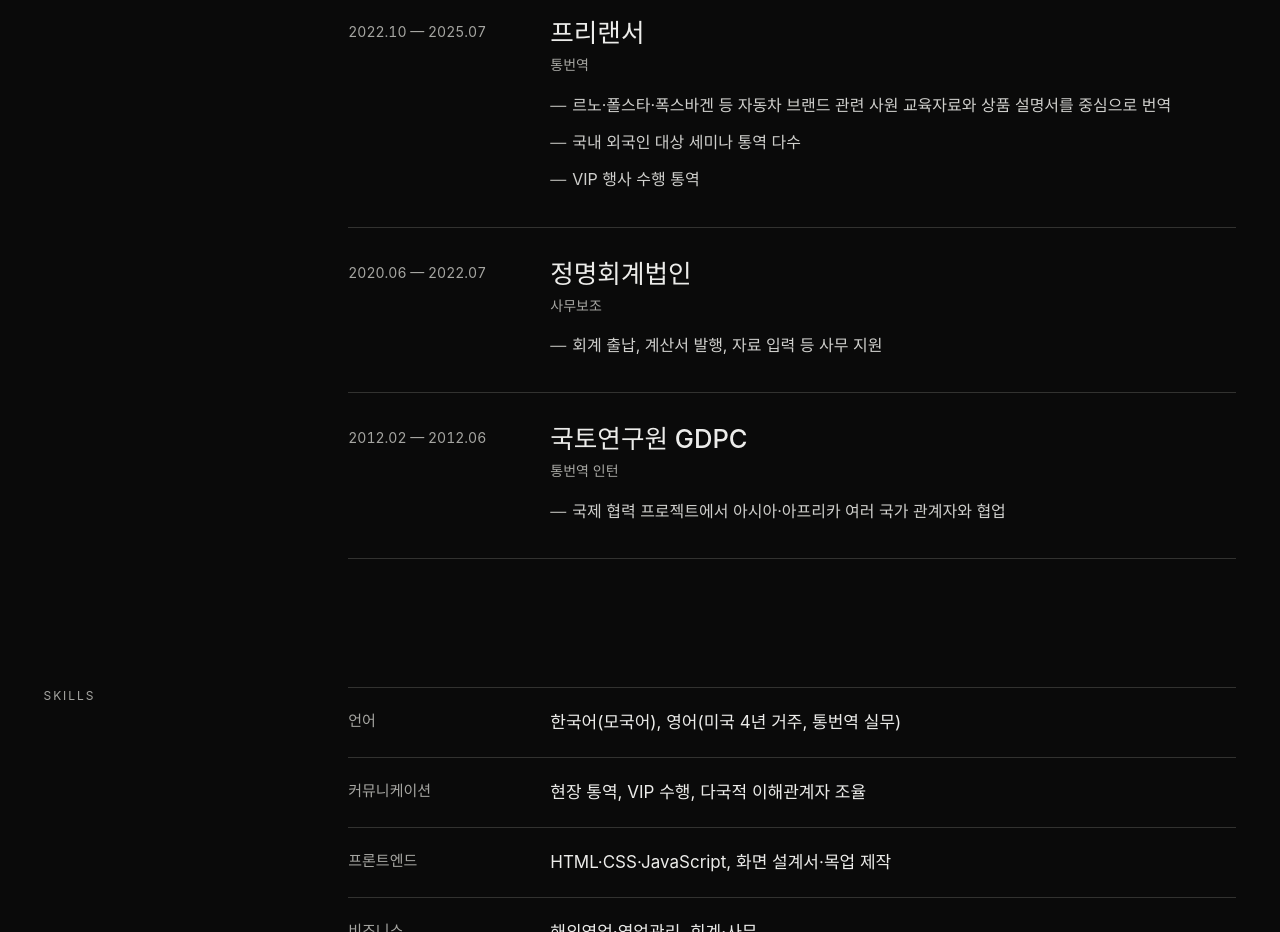
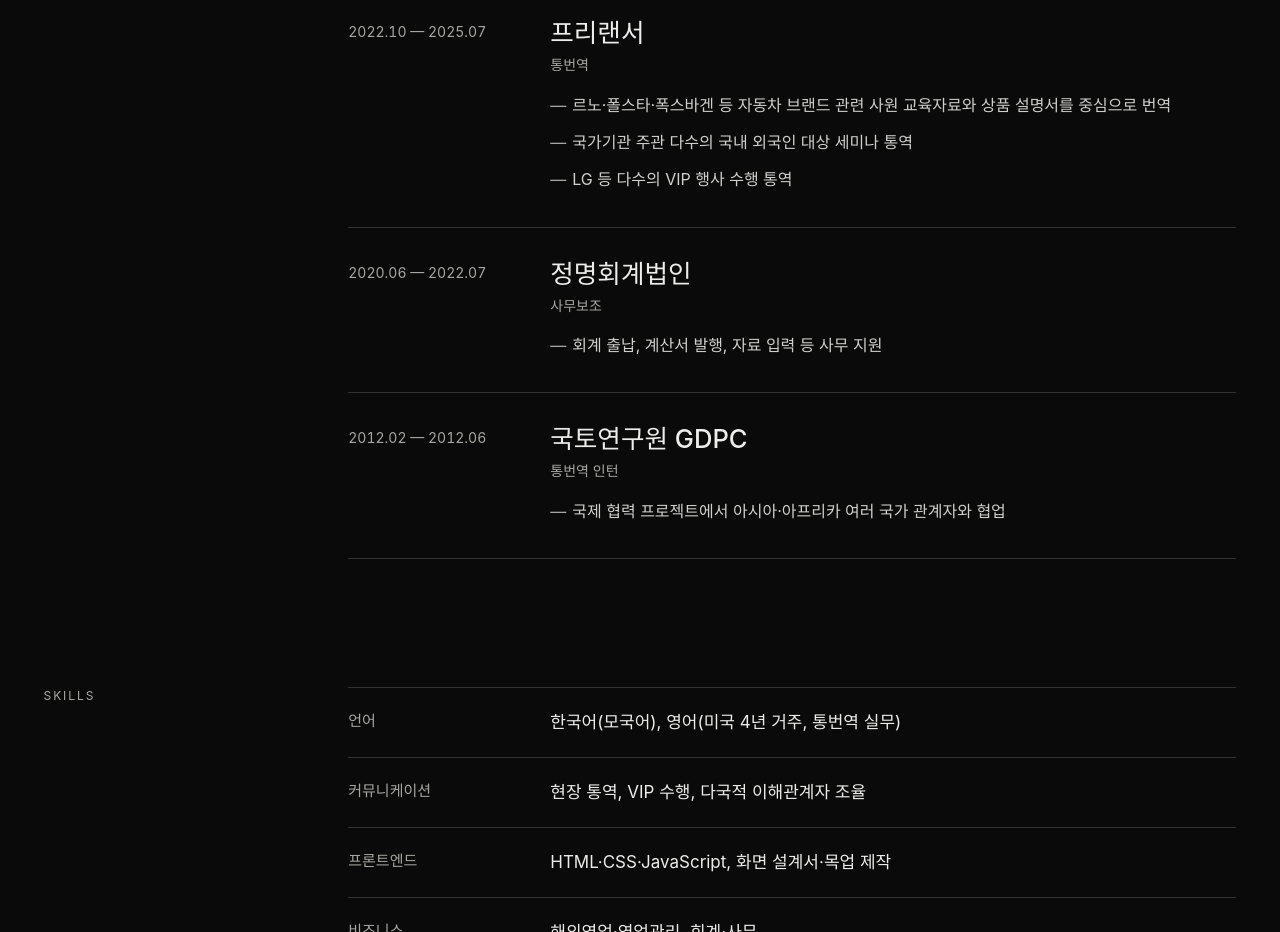
Before and after one commit to SHMDBC/shmdbc.github.io, a plain HTML site: page index.html in a window 1280 px wide. Shown: the part 3240-4172 px from the top of the page. Drawn offline with Linux system fonts and the light colour scheme.

Commit message:
Clarify freelance interpreting experience

```diff
--- a/index.html
+++ b/index.html
@@ -227,8 +227,8 @@
                 <p class="exp__role"><span class="ko">통번역</span><span class="en" lang="en">Interpreter &amp; translator</span></p>
                 <ul class="list list--plain">
                   <li><span class="ko">르노·폴스타·폭스바겐 등 자동차 브랜드 관련 사원 교육자료와 상품 설명서를 중심으로 번역</span><span class="en" lang="en">Translated mainly employee training materials and product manuals related to automotive brands such as Renault, Polestar and Volkswagen</span></li>
-                  <li><span class="ko">국내 외국인 대상 세미나 통역 다수</span><span class="en" lang="en">Interpreted at many seminars for international audiences in Korea</span></li>
-                  <li><span class="ko">VIP 행사 수행 통역</span><span class="en" lang="en">Escort interpreting for VIP events</span></li>
+                  <li><span class="ko">국가기관 주관 다수의 국내 외국인 대상 세미나 통역</span><span class="en" lang="en">Interpreted at numerous government-hosted seminars for international audiences in Korea</span></li>
+                  <li><span class="ko">LG 등 다수의 VIP 행사 수행 통역</span><span class="en" lang="en">Provided escort interpreting at numerous VIP events, including events for LG</span></li>
                 </ul>
               </div>
             </li>
```
